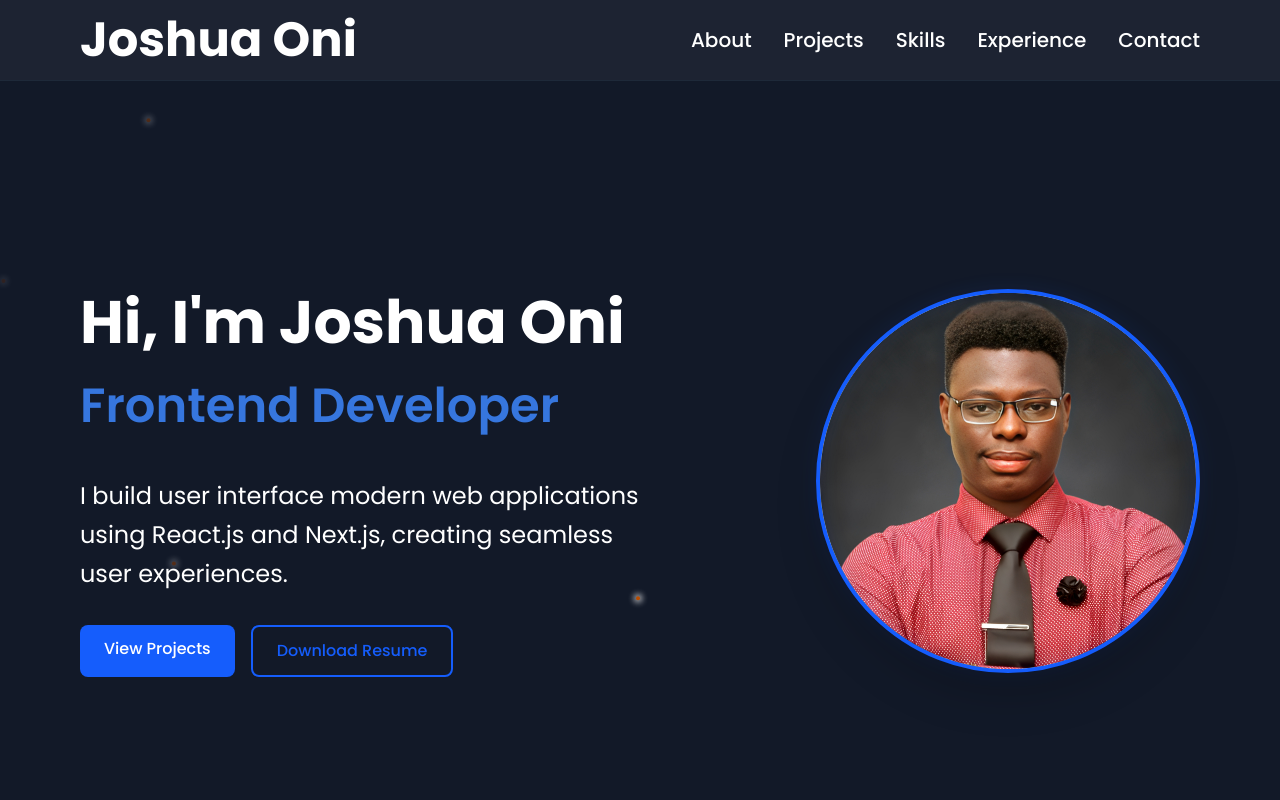
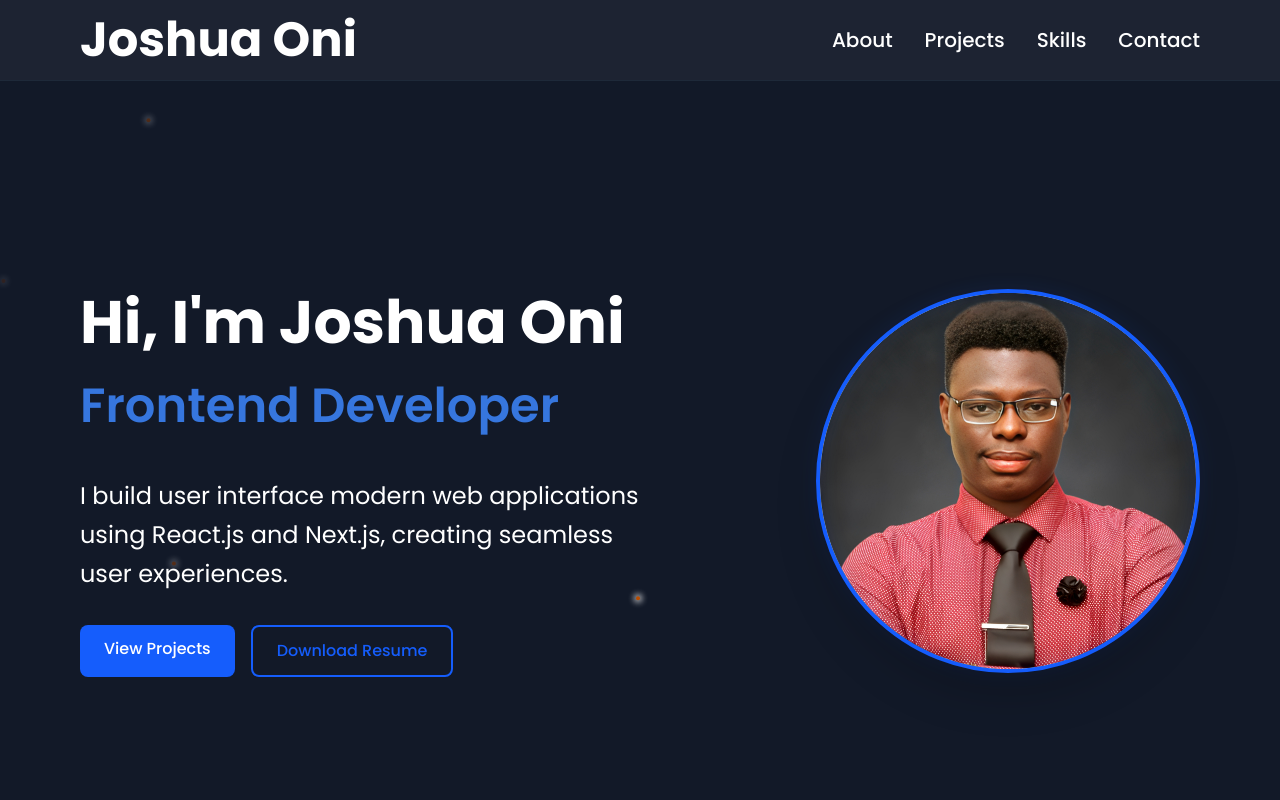
Before and after one commit to Froshlin/my-portfolio, a React (Vite) app: page / in a window 1280 px wide. Shown: the top 800 px of the page. Built offline with nearby package versions, Linux system fonts and the light colour scheme.

Commit message:
Modified Navabar.jsx

```diff
--- a/src/components/Navbar.jsx
+++ b/src/components/Navbar.jsx
@@ -8,7 +8,6 @@ function Navbar() {
     { label: "About", href: "#about" },
     { label: "Projects", href: "#projects" },
     { label: "Skills", href: "#skills" },
-    { label: "Experience", href: "#experience" },
     { label: "Contact", href: "#contact" },
   ];
 
```
